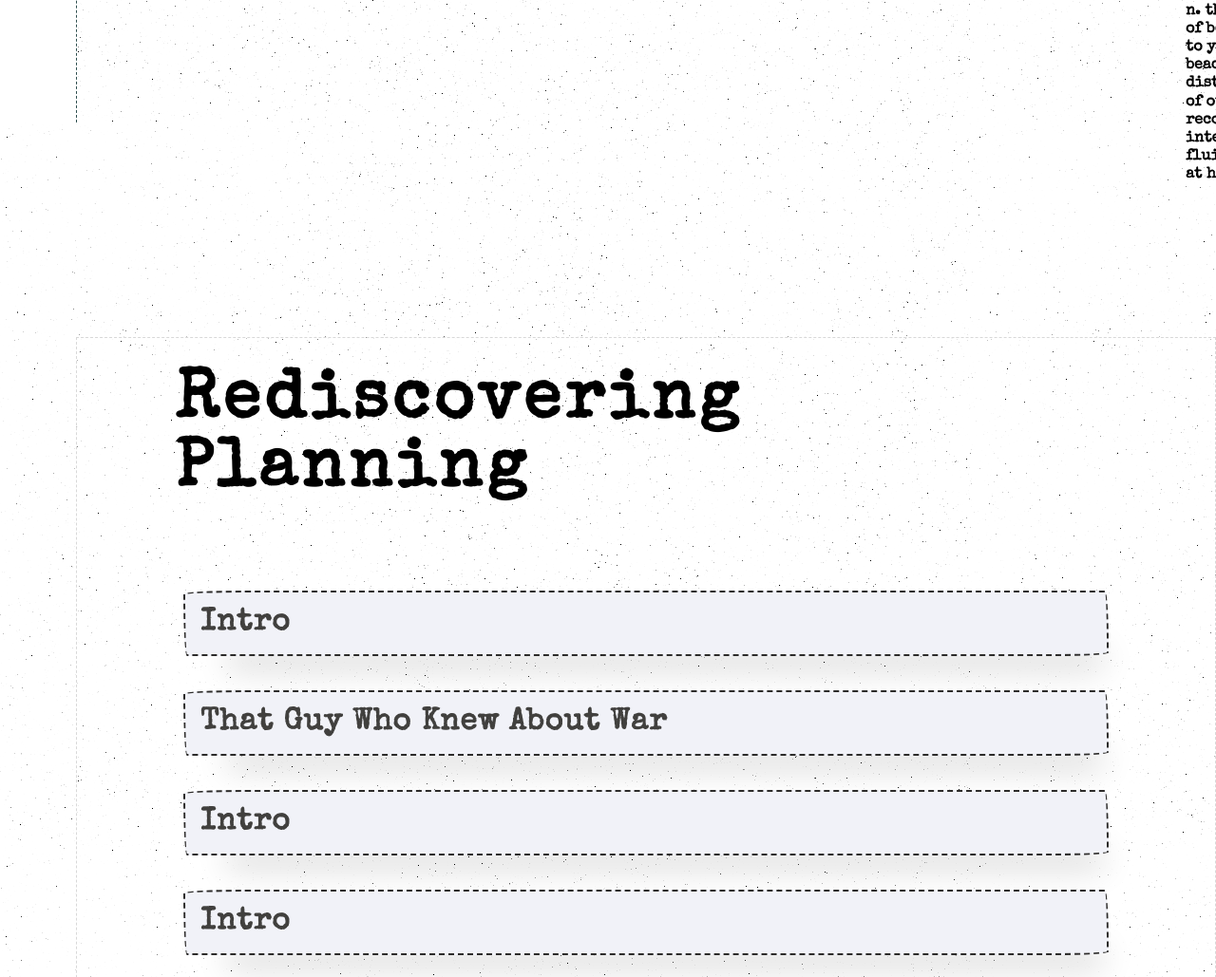
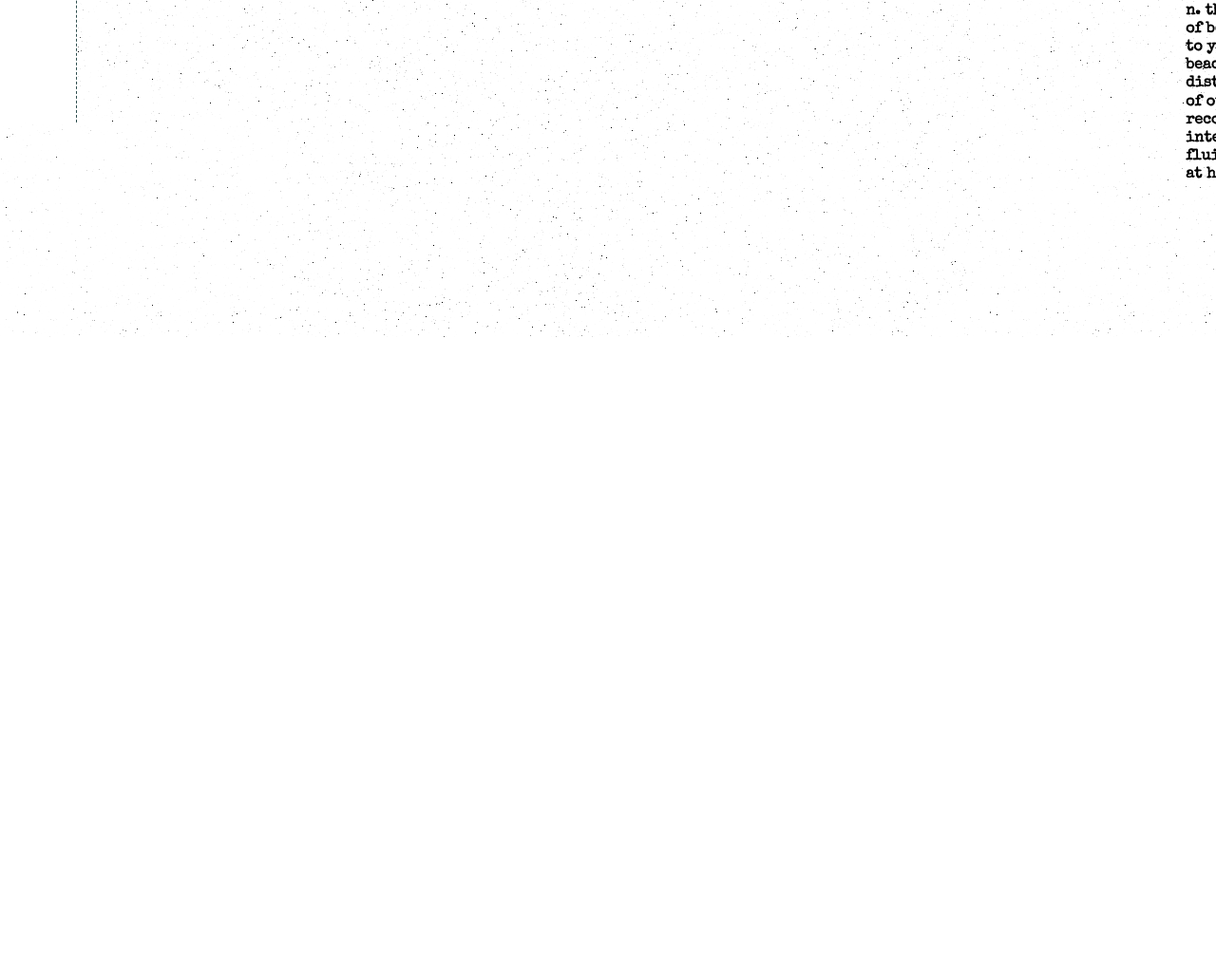
Before and after one commit to moozhan/Seal, an Eleventy site: page src/index.html in a window 1280 px wide. Shown: the part 671-1700 px from the top of the page at 95% size. After the commit the page ends 1026 px from the top, so only its background shows below. Built offline with nearby package versions, Linux system fonts and the light colour scheme; Eleventy itself is replaced by a stand-in of ours; files that its build step writes are made by us from their sources.

Commit message:
bugs fixed

```diff
--- a/src/index.html
+++ b/src/index.html
@@ -64,7 +64,7 @@
             <h3 class="intro-text"> C: "But it's accurate."</h3> -->
 
         <!-- </div> -->
-        <div class="main-container-section">
+        <!-- <div class="main-container-section">
             <h1 class="section-title-opinion">Rediscovering Planning</h1>
             <ul style="list-style: none;" class="index-post-list">
                 {% for planning in collections.plannings %}
@@ -114,7 +114,7 @@
                 <a href="random">
                     <h3 class="section-title-planning" style="font-size: 1.5em;">Click to see all ➽</h3>
                 </a>
-        </div>
+        </div> -->
     </div>
     <script>
         $(document).ready(function () {
```
Also changed, not shown: 1 other file.
